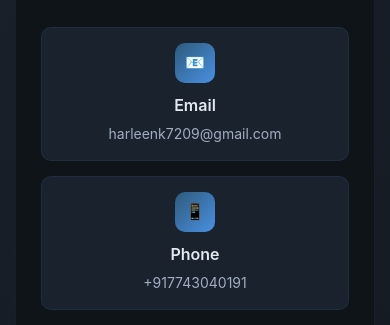
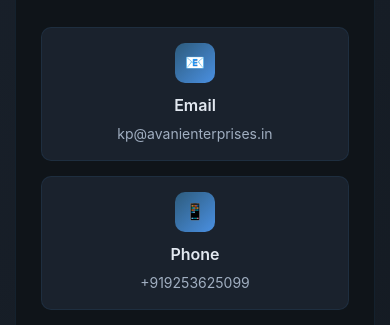
Before and after one commit to Heman1223/3D-PORTFOLIO, a React (Create React App) app: page / in a window 390 px wide. Shown: the part 9060-9385 px from the top of the page. Built offline with nearby package versions, Linux system fonts and the light colour scheme.

Commit message:
mobile resolved

```diff
--- a/src/sections/Contact.jsx
+++ b/src/sections/Contact.jsx
@@ -15,9 +15,9 @@ function Contact() {
 
   // Your actual contact information - UPDATE THESE WITH YOUR REAL INFO
   const contactInfo = {
-    email: "harleenk7209@gmail.com", // Replace with your real email
-    phone: "+917743040191", // Replace with your real phone number (with country code)
-    whatsapp: "+917743040191", // Replace with your real WhatsApp number
+    email: "kp@avanienterprises.in", // Replace with your real email
+    phone: "+919253625099", // Replace with your real phone number (with country code)
+    whatsapp: "+919253625099", // Replace with your real WhatsApp number
     address: "Block C - sector 49 gurugram",
   };
 
--- a/src/sections/Projects.jsx
+++ b/src/sections/Projects.jsx
@@ -26,9 +26,9 @@ function Projects() {
         "A growing footwear brand founded with a vision to deliver comfort, style, and durability in every step. What started as a small local initiative has evolved into a trusted name known for crafting high-quality shoes using premium materials and innovative designs.",
       video: "/videos/project1.mp4",
       stats: {
-        episodes: "50+",
-        downloads: "100K+",
-        rating: "4.8/5",
+        products: "500+",
+        customers: "5K+",
+        rating: "4.9/5",
       },
     },
     {
@@ -37,9 +37,9 @@ function Projects() {
         "Built on the belief that every heartbeat matters, the center combines modern medical technology with expert cardiologists to deliver world-class patient care.",
       video: "/videos/project2.mp4",
       stats: {
-        clients: "200+",
-        growth: "40%",
-        satisfaction: "95%",
+        patients: "1000+",
+        services: "15+",
+        satisfaction: "98%",
       },
     },
     {
@@ -50,7 +50,7 @@ function Projects() {
       stats: {
         brands: "75+",
         engagement: "+60%",
-        reach: "500K+",
+        reach: "10K+",
       },
     },
   ];
```
